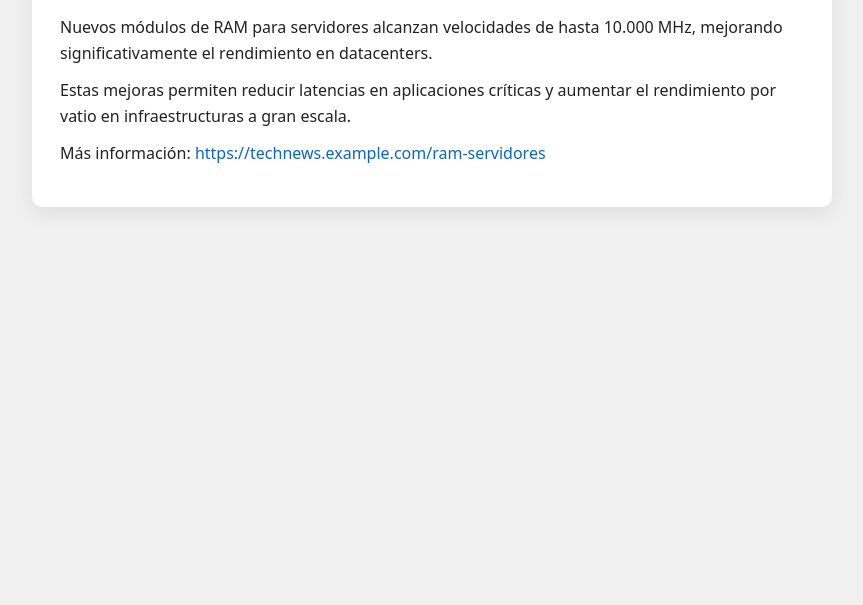
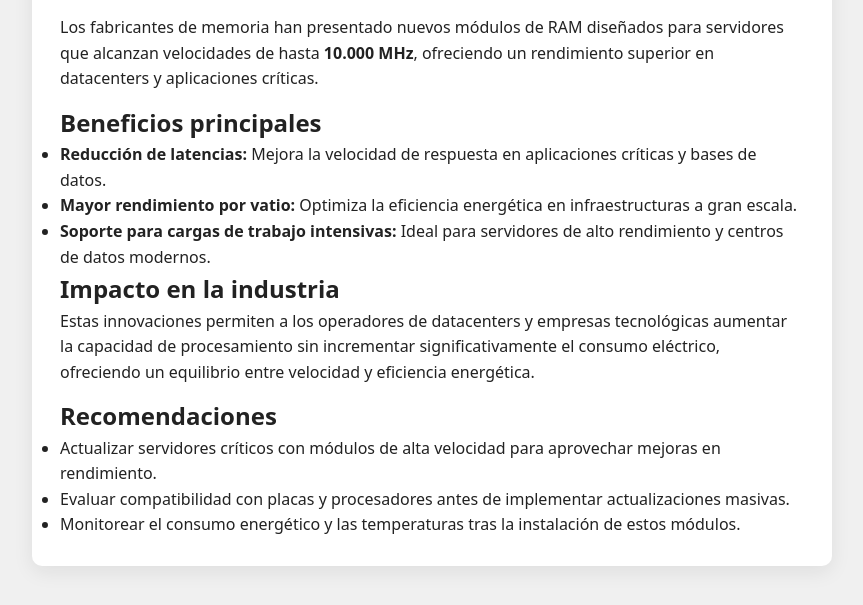
Before and after one commit to cosmemir-jpg/rss-atom, a plain HTML site: page noticia3.html in a window 1280 px wide. Shown: the part 165-770 px from the top of the page, without its empty margins (208-1071 px from the left). Drawn offline with Linux system fonts and the light colour scheme.

Commit message:
noticia3.html

```diff
--- a/noticia3.html
+++ b/noticia3.html
@@ -14,9 +14,25 @@
     </header>
 
     <article class="article-body">
-      <p>Nuevos módulos de RAM para servidores alcanzan velocidades de hasta 10.000 MHz, mejorando significativamente el rendimiento en datacenters.</p>
-      <p>Estas mejoras permiten reducir latencias en aplicaciones críticas y aumentar el rendimiento por vatio en infraestructuras a gran escala.</p>
-      <p>Más información: <a href="https://technews.example.com/ram-servidores" target="_blank" rel="noopener">https://technews.example.com/ram-servidores</a></p>
+      <p>Los fabricantes de memoria han presentado nuevos módulos de RAM diseñados para servidores que alcanzan velocidades de hasta <strong>10.000 MHz</strong>, ofreciendo un rendimiento superior en datacenters y aplicaciones críticas.</p>
+
+      <h2>Beneficios principales</h2>
+      <ul>
+        <li><strong>Reducción de latencias:</strong> Mejora la velocidad de respuesta en aplicaciones críticas y bases de datos.</li>
+        <li><strong>Mayor rendimiento por vatio:</strong> Optimiza la eficiencia energética en infraestructuras a gran escala.</li>
+        <li><strong>Soporte para cargas de trabajo intensivas:</strong> Ideal para servidores de alto rendimiento y centros de datos modernos.</li>
+      </ul>
+
+      <h2>Impacto en la industria</h2>
+      <p>Estas innovaciones permiten a los operadores de datacenters y empresas tecnológicas aumentar la capacidad de procesamiento sin incrementar significativamente el consumo eléctrico, ofreciendo un equilibrio entre velocidad y eficiencia energética.</p>
+
+      <h2>Recomendaciones</h2>
+      <ul>
+        <li>Actualizar servidores críticos con módulos de alta velocidad para aprovechar mejoras en rendimiento.</li>
+        <li>Evaluar compatibilidad con placas y procesadores antes de implementar actualizaciones masivas.</li>
+        <li>Monitorear el consumo energético y las temperaturas tras la instalación de estos módulos.</li>
+      </ul>
+
     </article>
   </main>
 </body>
```
